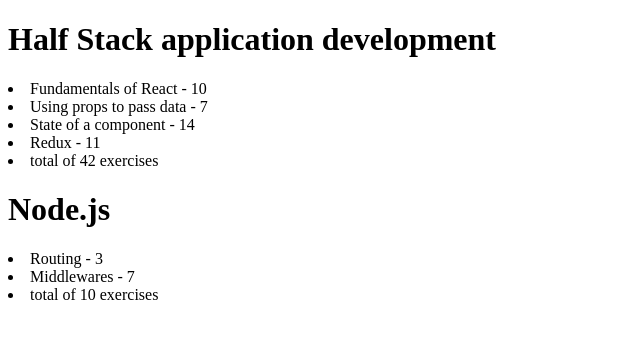
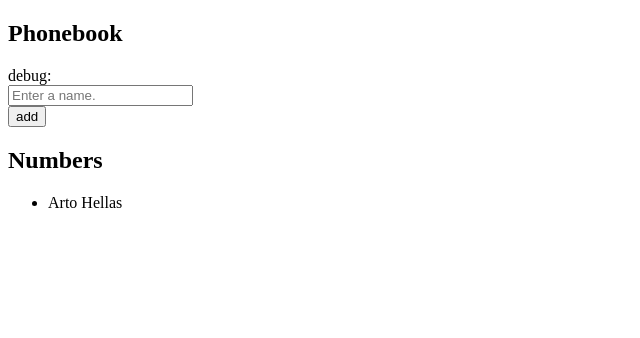
Before and after one commit to mbrockmandev/fullstackopen, a React (Create React App) app in the folder part1/courseinfo/: page / in a window 1280 px wide. Shown: the top 338 px of the page, without its empty margins (0-640 px from the left). Built offline with nearby package versions, Linux system fonts and the light colour scheme.

Commit message:
2.7 done

```diff
--- a/part1/courseinfo/src/App.js
+++ b/part1/courseinfo/src/App.js
@@ -1,60 +1,54 @@
-import Course from './components/Course';
+import { useState } from 'react';
+import { v4 as uuidv4 } from 'uuid';
 
 const App = () => {
-  const courses = [
-    {
-      name: 'Half Stack application development',
-      id: 1,
-      parts: [
-        {
-          name: 'Fundamentals of React',
-          exercises: 10,
-          id: 1,
-        },
-        {
-          name: 'Using props to pass data',
-          exercises: 7,
-          id: 2,
-        },
-        {
-          name: 'State of a component',
-          exercises: 14,
-          id: 3,
-        },
-        {
-          name: 'Redux',
-          exercises: 11,
-          id: 4,
-        },
-      ],
-    },
-    {
-      name: 'Node.js',
-      id: 2,
-      parts: [
-        {
-          name: 'Routing',
-          exercises: 3,
-          id: 1,
-        },
-        {
-          name: 'Middlewares',
-          exercises: 7,
-          id: 2,
-        },
-      ],
-    },
-  ];
+  const [persons, setPersons] = useState([{ name: 'Arto Hellas' }]);
+  const [newName, setNewName] = useState('');
 
-  console.log(courses);
+  const handleInput = (e) => {
+    setNewName(e.target.value);
+  };
+
+  const handleSubmit = (e) => {
+    e.preventDefault();
+    const input = e.target.querySelector('#input');
+    const result = persons.some((item) => item.name.includes(input.value));
+    if (result) {
+      alert(
+        `Please enter a unique name. ${input.value} is already part of the phonebook.`,
+      );
+      input.value = '';
+      return;
+    }
+
+    input.value = '';
+    setPersons(persons.concat({ name: newName }));
+    setNewName('');
+  };
+
   return (
     <div>
-      {courses.map((course) => (
-        <Course
-          key={course.id}
-          course={course}
-        />
-      ))}
+      <h2>Phonebook</h2>
+      <form onSubmit={handleSubmit}>
+        <div>debug: {newName}</div>
+        <div>
+          <input
+            id='input'
+            onChange={handleInput}
+            placeholder='Enter a name.'
+          />
+        </div>
+        <div>
+          <button type='submit'>add</button>
+        </div>
+      </form>
+      <h2>Numbers</h2>
+      <ul>
+        {persons.map((person) => {
+          const id = uuidv4();
+          return <li key={id}>{person.name}</li>;
+        })}
+      </ul>
     </div>
   );
 };
```
